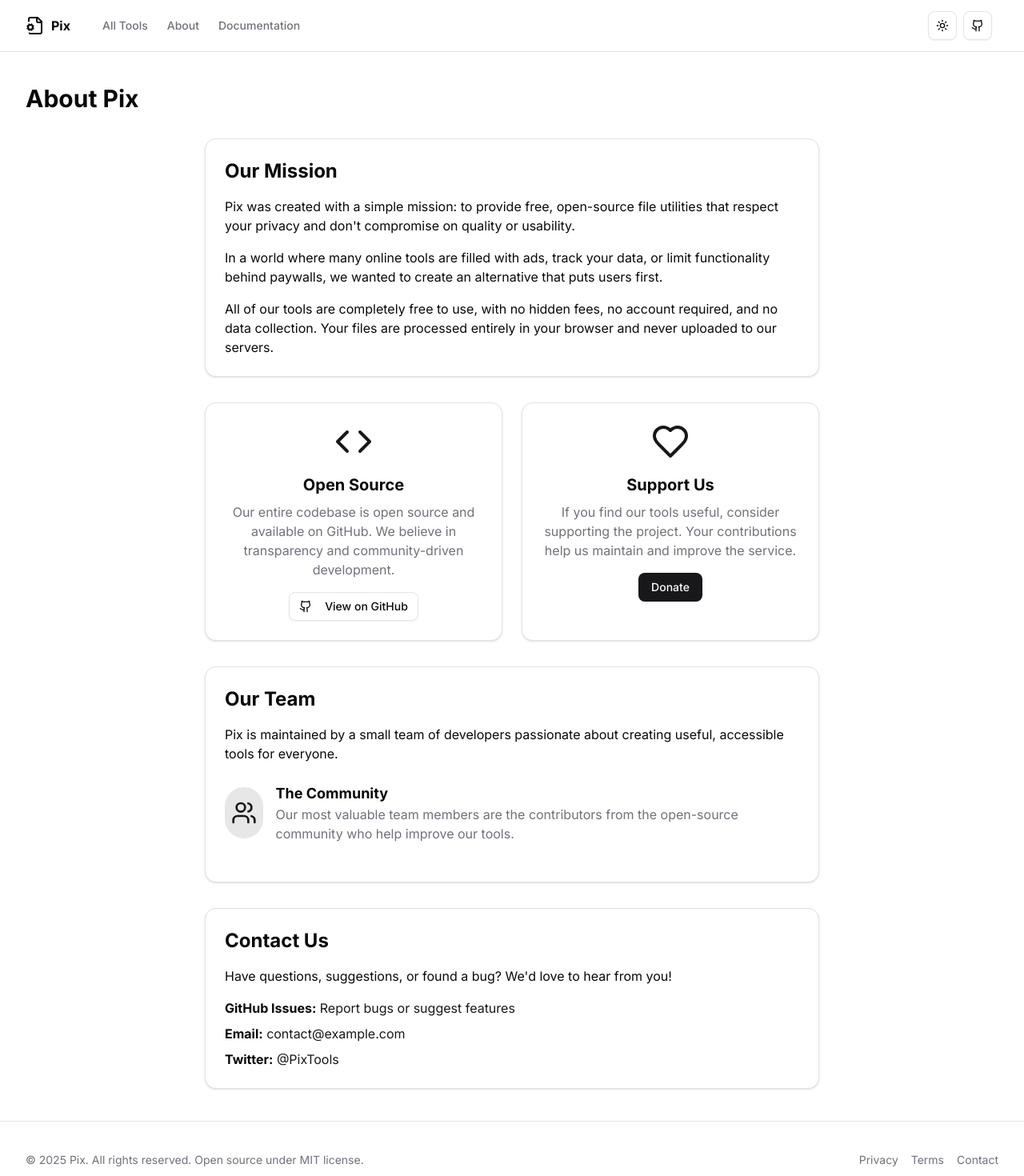
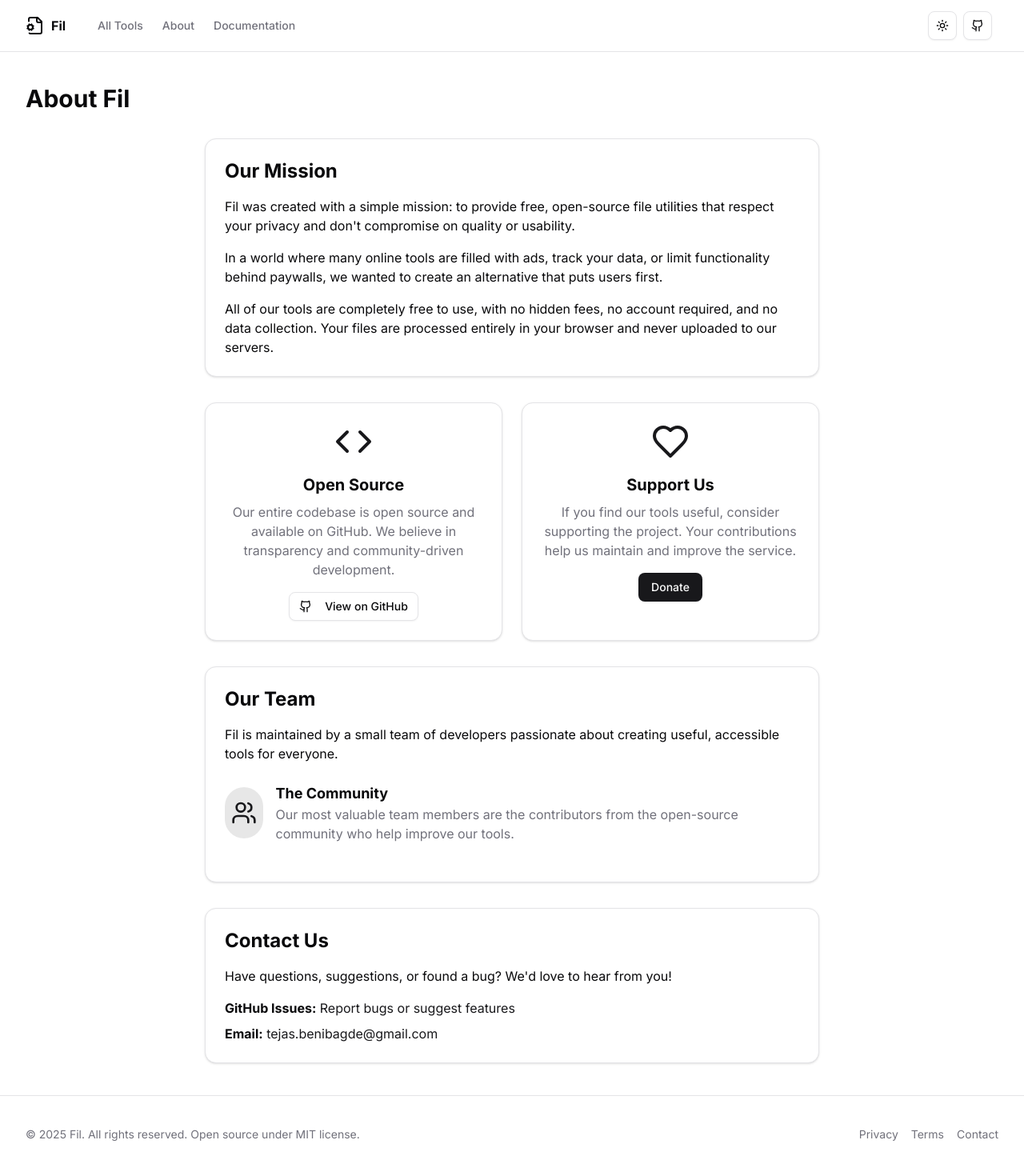
Before and after one commit to tejasbenibagde/fil, a Next.js app: page /about in a window 1280 px wide. Shown: the top 1470 px of the page at 80% size. Built offline with nearby package versions, Linux system fonts and the light colour scheme.

Commit message:
Working on setup 2nd try

```diff
--- a/app/about/page.tsx
+++ b/app/about/page.tsx
@@ -5,14 +5,14 @@ import { Github, Heart, Code, Users } from "lucide-react";
 export default function AboutPage() {
   return (
     <div className="container py-10">
-      <h1 className="text-3xl font-bold mb-8">About Pix</h1>
+      <h1 className="text-3xl font-bold mb-8">About Fil</h1>
 
       <div className="max-w-3xl mx-auto">
         <Card className="p-6 mb-8">
           <div className="prose max-w-none">
             <h2 className="text-2xl font-bold mb-4">Our Mission</h2>
             <p className="mb-4">
-              Pix was created with a simple mission: to provide free,
+              Fil was created with a simple mission: to provide free,
               open-source file utilities that respect your privacy and don't
               compromise on quality or usability.
             </p>
@@ -71,7 +71,7 @@ export default function AboutPage() {
           <div className="prose max-w-none">
             <h2 className="text-2xl font-bold mb-4">Our Team</h2>
             <p className="mb-6">
-              Pix is maintained by a small team of developers passionate about
+              Fil is maintained by a small team of developers passionate about
               creating useful, accessible tools for everyone.
             </p>
 
@@ -101,7 +101,7 @@ export default function AboutPage() {
               <li>
                 <strong>GitHub Issues:</strong>{" "}
                 <Link
-                  href="https://github.com/issues"
+                  href="https://github.com/tejasbenibagde/fil/issues"
                   className="text-primary hover:underline"
                 >
                   Report bugs or suggest features
@@ -110,20 +110,11 @@ export default function AboutPage() {
               <li>
                 <strong>Email:</strong>{" "}
                 <a
-                  href="mailto:contact@example.com"
+                  href="mailto:tejas.benibagde@gmail.com"
                   className="text-primary hover:underline"
                 >
-                  contact@example.com
+                  tejas.benibagde@gmail.com
                 </a>
-              </li>
-              <li>
-                <strong>Twitter:</strong>{" "}
-                <Link
-                  href="https://twitter.com"
-                  className="text-primary hover:underline"
-                >
-                  @PixTools
-                </Link>
               </li>
             </ul>
           </div>
--- a/app/docs/api/page.tsx
+++ b/app/docs/api/page.tsx
@@ -10,14 +10,14 @@ export default function ApiDocsPage() {
 
         <Card className="p-6 mb-8">
           <div className="prose max-w-none">
-            <h2 className="text-2xl font-bold mb-4">Getting Started with the Pix API</h2>
+            <h2 className="text-2xl font-bold mb-4">Getting Started with the Fil API</h2>
             <p className="mb-4">
-              The Pix API allows developers to integrate our file processing tools into their own applications. This
+              The Fil API allows developers to integrate our file processing tools into their own applications. This
               documentation provides information on how to use the API.
             </p>
             <h3 className="text-xl font-bold mt-6 mb-3">Authentication</h3>
             <p className="mb-4">
-              To use the Pix API, you'll need an API key. You can obtain one by registering for a developer account.
+              To use the Fil API, you'll need an API key. You can obtain one by registering for a developer account.
             </p>
             <div className="bg-muted p-4 rounded-md mb-4">
               <pre className="text-sm overflow-x-auto">
@@ -44,7 +44,7 @@ export default function ApiDocsPage() {
             <p className="mb-4">All API endpoints are relative to the following base URL:</p>
             <div className="bg-muted p-4 rounded-md mb-4">
               <pre className="text-sm overflow-x-auto">
-                <code>https://api.pixtools.com/v1</code>
+                <code>https://api.Filtools.com/v1</code>
               </pre>
             </div>
           </div>
--- a/app/docs/page.tsx
+++ b/app/docs/page.tsx
@@ -13,7 +13,7 @@ export default function DocsPage() {
           <div className="prose max-w-none">
             <h2 className="text-2xl font-bold mb-4">Getting Started</h2>
             <p className="mb-4">
-              Welcome to the Pix documentation! Here you'll find information about how to use our tools, how they work,
+              Welcome to the Fil documentation! Here you'll find information about how to use our tools, how they work,
               and how you can contribute to the project.
             </p>
             <p>
@@ -59,7 +59,7 @@ export default function DocsPage() {
           <div className="prose max-w-none">
             <h2 className="text-2xl font-bold mb-4">Privacy & Security</h2>
             <p className="mb-4">
-              At Pix, we take your privacy and security seriously. Here's how we protect your data:
+              At Fil, we take your privacy and security seriously. Here's how we protect your data:
             </p>
             <ul className="space-y-2 mb-4">
               <li>All file processing happens directly in your browser</li>
@@ -83,7 +83,7 @@ export default function DocsPage() {
             <Code className="h-12 w-12 mb-4 text-primary" />
             <h2 className="text-xl font-bold mb-2">Contributing</h2>
             <p className="text-muted-foreground mb-4">
-              Pix is an open-source project, and we welcome contributions from the community. Whether you're fixing
+              Fil is an open-source project, and we welcome contributions from the community. Whether you're fixing
               bugs, adding new features, or improving documentation, your help is appreciated!
             </p>
             <Button asChild>
--- a/app/layout.tsx
+++ b/app/layout.tsx
@@ -8,7 +8,7 @@ import { Footer } from "@/components/layout/footer";
 const inter = Inter({ subsets: ["latin"] });
 
 export const metadata = {
-  title: "Pix - Free Open Source File Utilities",
+  title: "Fil - Free Open Source File Utilities",
   description:
     "A collection of free, open-source tools to work with your files. No ads, no tracking, just utilities.",
 };
--- a/app/privacy/page.tsx
+++ b/app/privacy/page.tsx
@@ -14,7 +14,7 @@ export default function PrivacyPage() {
 
             <h2 className="text-2xl font-bold mb-4">Introduction</h2>
             <p className="mb-4">
-              At Pix, we are committed to protecting your privacy. This Privacy Policy explains how we handle your data
+              At Fil, we are committed to protecting your privacy. This Privacy Policy explains how we handle your data
               when you use our website and services.
             </p>
 
--- a/app/terms/page.tsx
+++ b/app/terms/page.tsx
@@ -14,7 +14,7 @@ export default function TermsPage() {
 
             <h2 className="text-2xl font-bold mb-4">Introduction</h2>
             <p className="mb-4">
-              Welcome to Pix. By using our website and services, you agree to these Terms of Service. Please read them
+              Welcome to Fil. By using our website and services, you agree to these Terms of Service. Please read them
               carefully.
             </p>
 
@@ -41,11 +41,11 @@ export default function TermsPage() {
 
             <h2 className="text-2xl font-bold mb-4">Intellectual Property</h2>
             <p className="mb-4">
-              Pix is open-source software released under the MIT License. The source code is available on GitHub. You
+              Fil is open-source software released under the MIT License. The source code is available on GitHub. You
               are free to use, modify, and distribute the code according to the terms of the MIT License.
             </p>
             <p className="mb-4">
-              The Pix name, logo, and branding are the property of Pix and may not be used without permission.
+              The Fil name, logo, and branding are the property of Fil and may not be used without permission.
             </p>
 
             <h2 className="text-2xl font-bold mb-4">Disclaimer of Warranties</h2>
@@ -56,7 +56,7 @@ export default function TermsPage() {
 
             <h2 className="text-2xl font-bold mb-4">Limitation of Liability</h2>
             <p className="mb-4">
-              To the fullest extent permitted by law, Pix shall not be liable for any indirect, incidental, special,
+              To the fullest extent permitted by law, Fil shall not be liable for any indirect, incidental, special,
               consequential, or punitive damages, or any loss of profits or revenues, whether incurred directly or
               indirectly, or any loss of data, use, goodwill, or other intangible losses.
             </p>
--- a/components/layout/footer.tsx
+++ b/components/layout/footer.tsx
@@ -6,7 +6,7 @@ export function Footer() {
     <footer className="w-full border-t py-6 md:py-0">
       <div className="container flex flex-col items-center justify-between gap-4 md:h-24 md:flex-row">
         <p className="text-center text-sm leading-loose text-muted-foreground md:text-left">
-          © {new Date().getFullYear()} Pix. All rights reserved. Open source
+          © {new Date().getFullYear()} Fil. All rights reserved. Open source
           under MIT license.
         </p>
         <div className="flex items-center gap-4">
--- a/components/layout/mobile-nav.tsx
+++ b/components/layout/mobile-nav.tsx
@@ -1,13 +1,17 @@
 "use client"
-
-import { useState } from "react"
-import Link from "next/link"
-import { Button } from "@/components/ui/button"
-import { Sheet, SheetContent, SheetTrigger } from "@/components/ui/sheet"
-import { Menu } from "lucide-react"
+import { useState } from "react";
+import Link from "next/link";
+import { Button } from "@/components/ui/button";
+import {
+  Sheet,
+  SheetContent,
+  SheetTrigger,
+  SheetTitle,
+} from "@/components/ui/sheet";
+import { Menu } from "lucide-react";
 
 export function MobileNav() {
-  const [open, setOpen] = useState(false)
+  const [open, setOpen] = useState(false);
 
   return (
     <Sheet open={open} onOpenChange={setOpen}>
@@ -17,7 +21,10 @@ export function MobileNav() {
           <span className="sr-only">Toggle menu</span>
         </Button>
       </SheetTrigger>
-      <SheetContent side="right" className="w-[240px] sm:w-[300px]">
+      <SheetContent side="right" className="w-[240px] sm:w-[300px]" aria-describedby="">
+        {/* Add this title for accessibility */}
+        <SheetTitle className="sr-only">Navigation Menu</SheetTitle>
+
         <div className="flex flex-col gap-4 py-4">
           <Link
             href="/"
@@ -71,5 +78,5 @@ export function MobileNav() {
         </div>
       </SheetContent>
     </Sheet>
-  )
+  );
 }
--- a/components/layout/navbar.tsx
+++ b/components/layout/navbar.tsx
@@ -10,7 +10,7 @@ export function Navbar() {
         <div className="flex gap-6 md:gap-10">
           <Link href="/" className="flex items-center space-x-2">
             <FileCog className="h-6 w-6" />
-            <span className="inline-block font-bold">Pix</span>
+            <span className="inline-block font-bold">Fil</span>
           </Link>
           <nav className="hidden gap-6 md:flex">
             <Link
```
Also changed, not shown: 1 other file (tests, documents, lock files or other folders).
